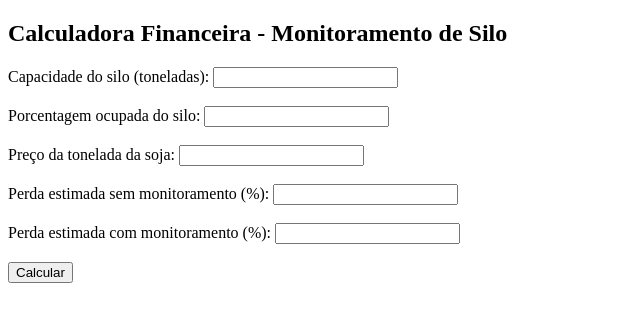
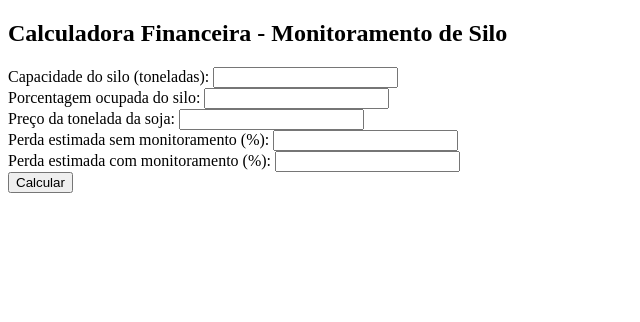
Before and after one commit to miguelvargasp/SilosTech-GP6, a plain HTML site: page Algoritmo/Calculadora financeira/Calculadora.html in a window 1280 px wide. Shown: the whole page, without its empty margins (0-640 px from the left). Drawn offline with Linux system fonts and the light colour scheme.

Commit message:
Refactor input fields in Calculadora.html
Removed unnecessary line breaks after input fields.

```diff
--- a/Algoritmo/Calculadora financeira/Calculadora.html
+++ b/Algoritmo/Calculadora financeira/Calculadora.html
@@ -10,29 +10,22 @@
 <h2>Calculadora Financeira - Monitoramento de Silo</h2>
 
 Capacidade do silo (toneladas):
-<input id="input_capacidade">
-<br><br>
+<input id="input_capacidade"><br>
 
 Porcentagem ocupada do silo:
-<input id="input_ocupacao">
-<br><br>
+<input id="input_ocupacao"><br>
 
 Preço da tonelada da soja:
-<input id="input_preco">
-<br><br>
+<input id="input_preco"><br>
 
 Perda estimada sem monitoramento (%):
-<input id="input_perda_sem">
-<br><br>
+<input id="input_perda_sem"><br>
 
 Perda estimada com monitoramento (%):
-<input id="input_perda_com">
-<br><br>
+<input id="input_perda_com"><br>
 
 
 <button onclick="calcular()">Calcular</button>
-
-<br><br>
 
 <div id="div_exibir"></div>
 
```
